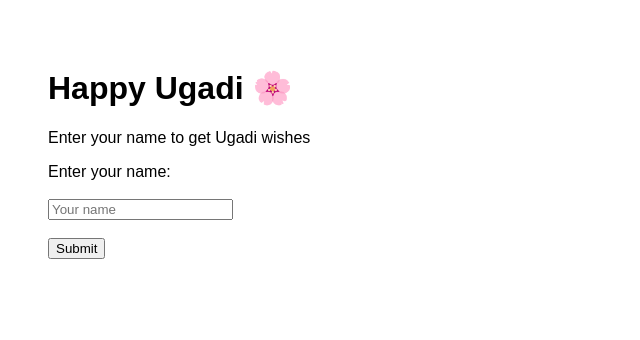
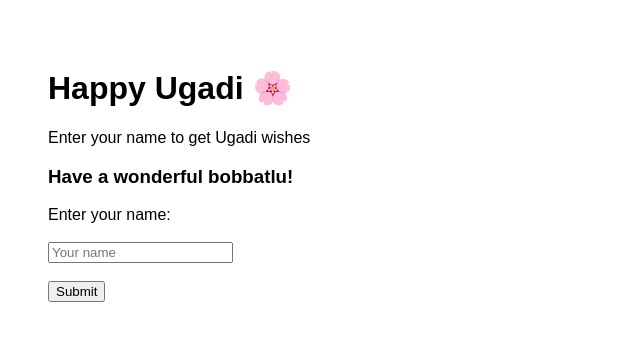
Before and after one commit to karthikweb123/happyugadi-react-project, a React (Vite) app: page / in a window 1280 px wide. Shown: the top 340 px of the page, without its empty margins (0-640 px from the left). Built offline with nearby package versions, Linux system fonts and the light colour scheme.

Commit message:
updated content

```diff
--- a/src/App.jsx
+++ b/src/App.jsx
@@ -5,6 +5,7 @@ export default function App() {
     <div style={{padding:"40px", fontFamily:"Arial"}}>
       <h1>Happy Ugadi 🌸</h1>
       <p>Enter your name to get Ugadi wishes</p>
+      <h3>Have a wonderful bobbatlu!</h3>
 
       <UgadiForm />
     </div>
```
